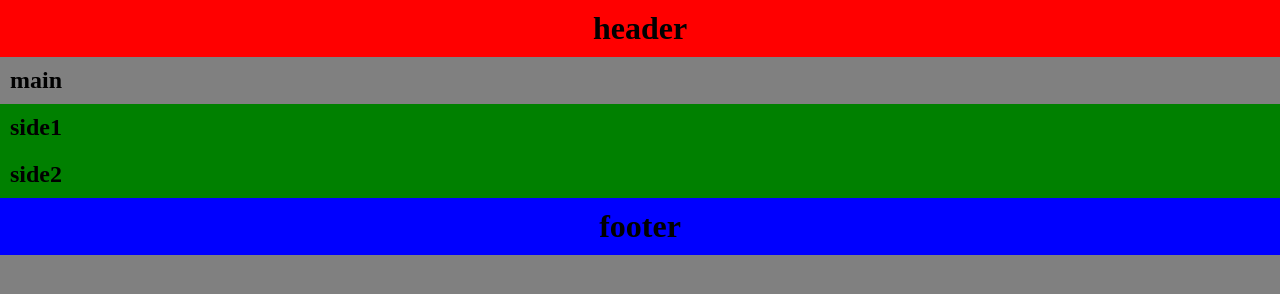
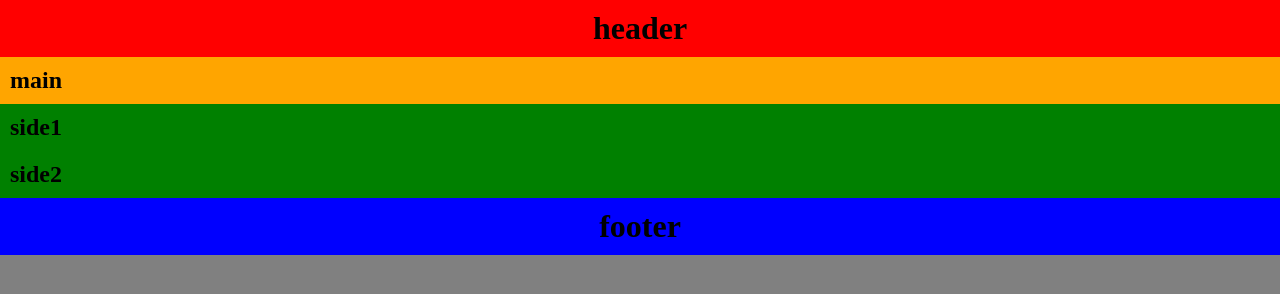
Before and after one commit to IFoxH/web1-10, a plain HTML site: page index.html in a window 1280 px wide. Drawn offline with Linux system fonts and the light colour scheme.

Commit message:
Create default.css

```diff
--- a/css/default.css
+++ b/css/default.css
@@ -17,7 +17,7 @@ header{
 }
 section{
   padding: 10px;
-  background-color: prange;
+  background-color: orange;
 }
 aside{
   padding: 10px;
```
